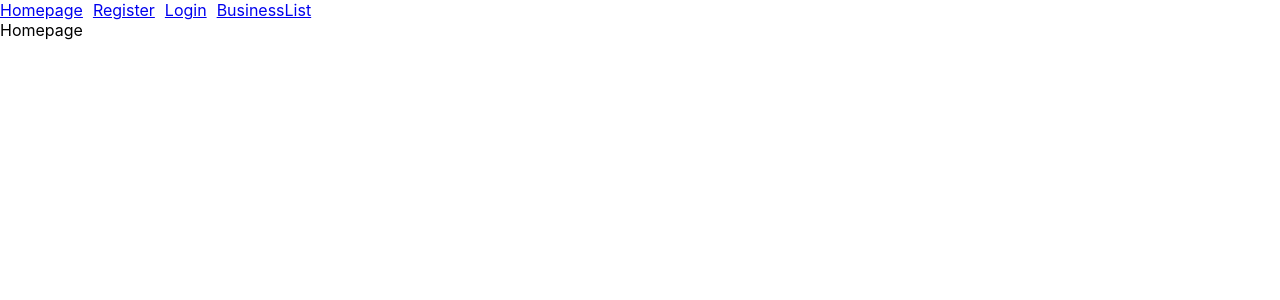
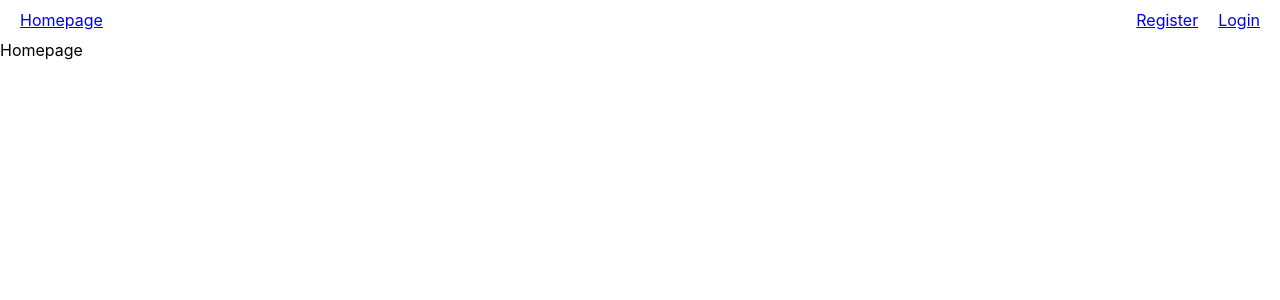
Before and after one commit to ericdarlucio/uplift-projects, a React (Create React App) app in the folder p5-mern-app/frontend/: page / in a window 1280 px wide. Shown: the top 300 px of the page. Built offline with nearby package versions, Linux system fonts and the light colour scheme; no server answers.

Commit message:
feat: Add css and alert to login success

```diff
--- a/p5-mern-app/frontend/src/components/Header.css
+++ b/p5-mern-app/frontend/src/components/Header.css
@@ -1,4 +1,12 @@
 .Header-container {
   display: flex;
-  gap: 10px;
+  flex-direction: row;
+  justify-content: space-between;
+  padding: 10px 20px;
 }
+
+.Header-right {
+  display: flex;
+  flex-direction: row;
+  gap: 20px;
+}
--- a/p5-mern-app/frontend/src/components/Header.js
+++ b/p5-mern-app/frontend/src/components/Header.js
@@ -5,9 +5,10 @@
   return (
     <div className='Header-container'>
       <Link to='/'>Homepage</Link>
-      <Link to='/register'>Register</Link>
-      <Link to='/login'>Login</Link>
-      <Link to='/business-list'>BusinessList</Link>
+      <div className='Header-right'>
+        <Link to='/register'>Register</Link>
+        <Link to='/login'>Login</Link>
+      </div>
     </div>
   )
 }
--- a/p5-mern-app/frontend/src/pages/Login.js
+++ b/p5-mern-app/frontend/src/pages/Login.js
@@ -31,7 +31,7 @@
 				console.log(result);
 				// We will use localStorage to store User details
 				localStorage.setItem('userId', result.data.id);
-
+        alert(result.data.status);
 				setLogin(true);
 				navigate('/business-list');
 			})
--- a/p5-mern-app/frontend/src/pages/Register.css
+++ b/p5-mern-app/frontend/src/pages/Register.css
@@ -3,5 +3,4 @@
   flex-direction: column;
   justify-content: center;
   align-items: center;
-  width: 50%;
 }
```
